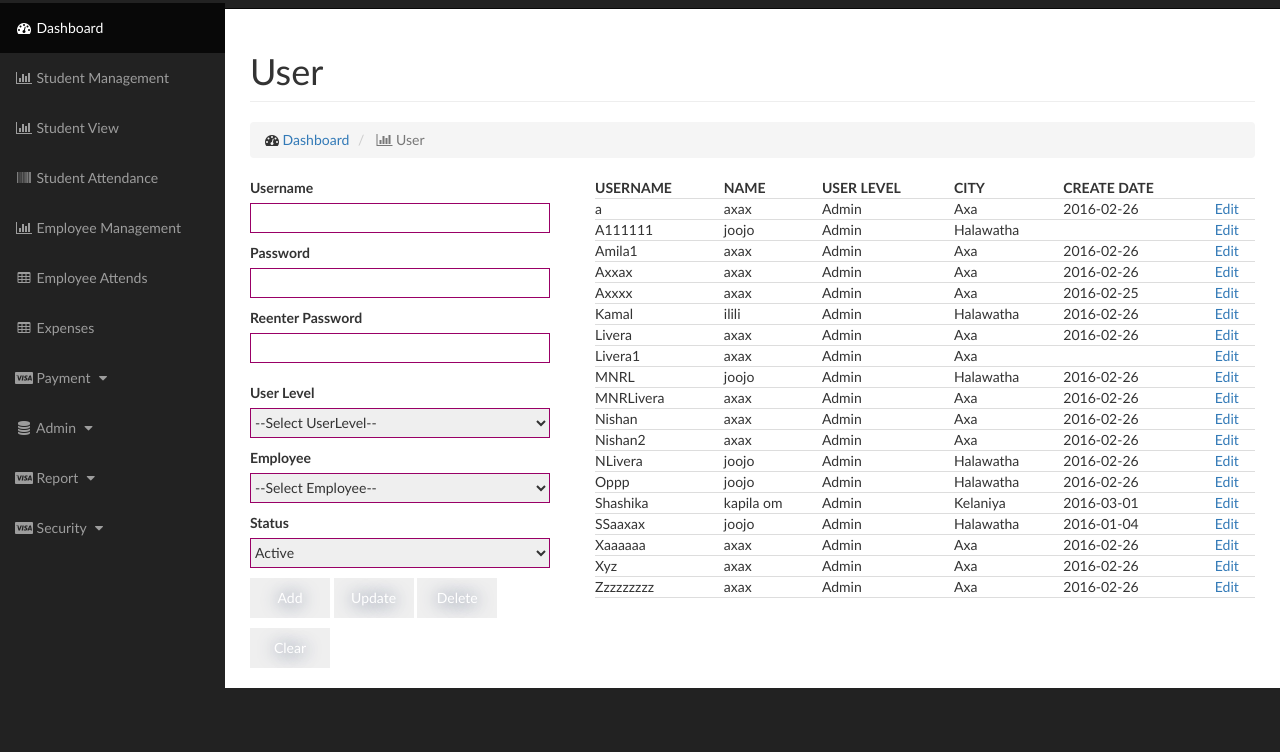
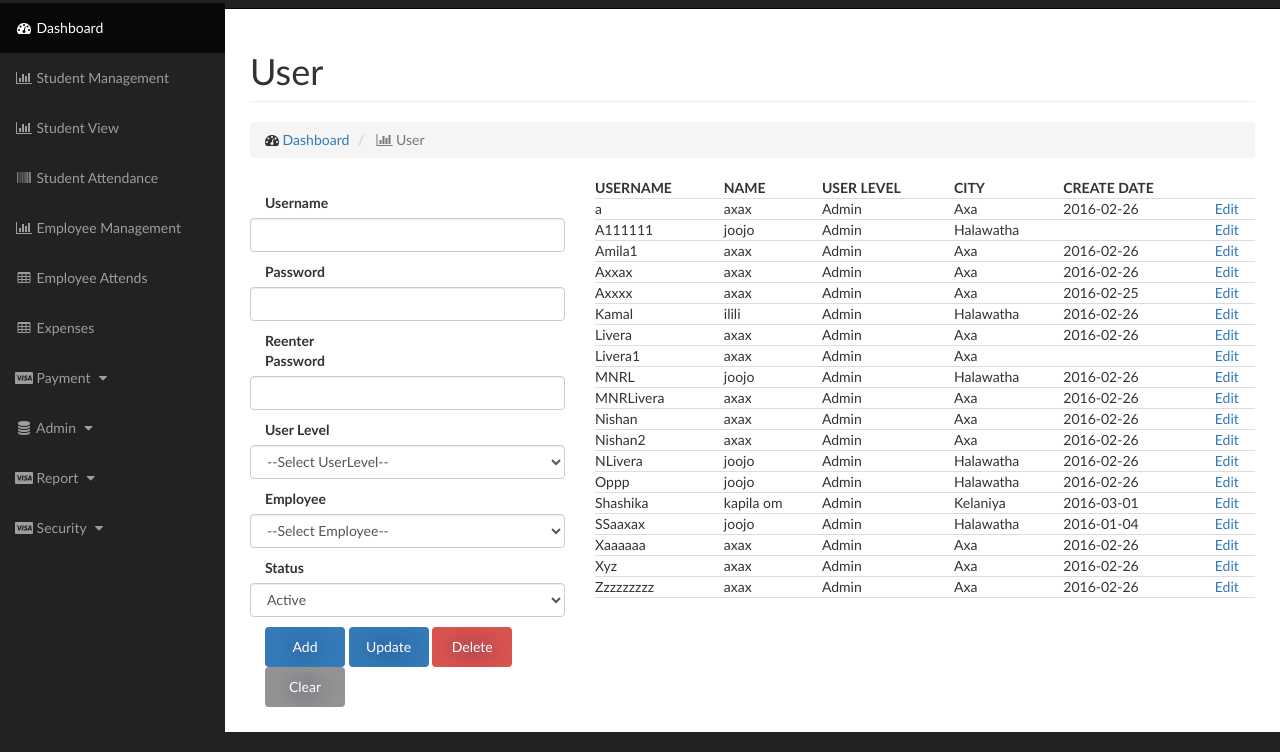
Before and after one commit to ibsinfos/kelani, a PHP site: page /user.php in a window 1280 px wide. Shown: the part 48-800 px from the top of the page. Run offline with PHP 8.4, Linux system fonts and the light colour scheme; a user stored in the database is signed in; data comes from the database, SQL or seed files in the repository.

Commit message:
Update the user form design

```diff
--- a/user.php
+++ b/user.php
@@ -9,7 +9,6 @@
     <meta name="viewport" content="width=device-width, initial-scale=1">
     <meta name="description" content="">
     <meta name="author" content="">
-
 
 
     <!-- Bootstrap Core CSS -->
@@ -37,33 +36,31 @@
 
     <script type="text/javascript">
 
-        document.addEventListener("DOMContentLoaded", function() {
+        document.addEventListener("DOMContentLoaded", function () {
 
             // JavaScript form validation
 
-            var checkPassword = function(str)
-            {
+            var checkPassword = function (str) {
                 var re = /^(?=.*\d)(?=.*[a-z])(?=.*[A-Z]).{6,}$/;
                 return re.test(str);
             };
 
-            var checkForm = function(e)
-            {
-                if(this.usernamex.value == "") {
+            var checkForm = function (e) {
+                if (this.usernamex.value == "") {
                     alert("Error: Username cannot be blank!");
                     this.usernamex.focus();
                     e.preventDefault(); // equivalent to return false
                     return;
                 }
                 re = /^\w+$/;
-                if(!re.test(this.usernamex.value)) {
+                if (!re.test(this.usernamex.value)) {
                     alert("Error: Username must contain only letters, numbers and underscores!");
                     this.usernamex.focus();
                     e.preventDefault();
                     return;
                 }
-                if(this.pwd1.value != "" && this.pwd1.value == this.pwd2.value) {
-                    if(!checkPassword(this.pwd1.value)) {
+                if (this.pwd1.value != "" && this.pwd1.value == this.pwd2.value) {
+                    if (!checkPassword(this.pwd1.value)) {
                         alert("The password you have entered is not valid!");
                         this.pwd1.focus();
                         e.preventDefault();
@@ -83,13 +80,12 @@
 
             // HTML5 form validation
 
-            var supports_input_validity = function()
-            {
+            var supports_input_validity = function () {
                 var i = document.createElement("input");
                 return "setCustomValidity" in i;
             }
 
-            if(supports_input_validity()) {
+            if (supports_input_validity()) {
                 var usernameInput = document.getElementById("txtUsername");
                 usernameInput.setCustomValidity(usernameInput.title);
 
@@ -100,13 +96,13 @@
 
                 // input key handlers
 
-                usernameInput.addEventListener("keyup", function() {
+                usernameInput.addEventListener("keyup", function () {
                     usernameInput.setCustomValidity(this.validity.patternMismatch ? usernameInput.title : "");
                 }, false);
 
-                pwd1Input.addEventListener("keyup", function() {
+                pwd1Input.addEventListener("keyup", function () {
                     this.setCustomValidity(this.validity.patternMismatch ? pwd1Input.title : "");
-                    if(this.checkValidity()) {
+                    if (this.checkValidity()) {
                         pwd2Input.pattern = this.value;
                         pwd2Input.setCustomValidity(pwd2Input.title);
                     } else {
@@ -115,7 +111,7 @@
                     }
                 }, false);
 
-                pwd2Input.addEventListener("keyup", function() {
+                pwd2Input.addEventListener("keyup", function () {
                     this.setCustomValidity(this.validity.patternMismatch ? pwd2Input.title : "");
                 }, false);
 
@@ -125,15 +121,16 @@
 
     </script>
 
-</head><body>
+</head>
+<body>
 
 <?php
 include_once './inc/top.php';
 include_once 'dbconfig.php'; //Connect to database
 
-if(isset($_GET['edit'])){
+if (isset($_GET['edit'])) {
     $id = trim($_GET['edit']);
-    $query = "SELECT Username, Password, UserLevel_tbl_id, Emp_id, CreateUser, CreateDate, Status, Username FROM user_tbl WHERE Username='".$id."'";
+    $query = "SELECT Username, Password, UserLevel_tbl_id, Emp_id, CreateUser, CreateDate, Status, Username FROM user_tbl WHERE Username='" . $id . "'";
     $result = getData($query);
     if (mysqli_num_rows($result) > 0) {
         while ($row = mysqli_fetch_assoc($result)) {
@@ -144,8 +141,7 @@ if(isset($_GET['edit'])){
             $CreateUser = $row['CreateUser'];
             $Status = $row['Status'];
         }
-    }
-    else{
+    } else {
         $Username = "";
         $Password = "";
         $UserLevel_tbl_id = "";
@@ -156,8 +152,7 @@ if(isset($_GET['edit'])){
 //	var_dump($_POST);
 //	die();
 
-}
-else{
+} else {
     $Username = "";
     $Password = "";
     $UserLevel_tbl_id = "";
@@ -181,7 +176,7 @@ else{
                     </h1>
                     <ol class="breadcrumb">
                         <li>
-                            <i class="fa fa-dashboard"></i>  <a href="index.php">Dashboard</a>
+                            <i class="fa fa-dashboard"></i> <a href="index.php">Dashboard</a>
                         </li>
                         <li class="active">
                             <i class="fa fa-bar-chart-o"></i> User
@@ -192,16 +187,29 @@ else{
             <!-- /.row -->
             <div class="row">
                 <div class="col-lg-4">
-                    <form method="post" action="controller/userController.php" target="_self" data-toggle="validator" id="usrmng">
-                        <label>Username</label><br/>
-                        <input id="txtUsername" value="" title="Username must not be blank and contain only letters, numbers and underscores." type="text" required pattern="\w+" name="usernamex">
-                        <label>Password</label><br/>
-                        <input id="pwd1" title="Password must contain at least 6 characters, including UPPER/lowercase and numbers." type="password" required pattern="(?=.*\d)(?=.*[a-z])(?=.*[A-Z]).{6,}" name="pwd1">
-                        <label>Reenter Password</label><br/>
-                        <input id="txtRePw" title="Please enter the same Password as above." type="password" required pattern="(?=.*\d)(?=.*[a-z])(?=.*[A-Z]).{6,}" name="pwd2"></p>
-                        <label>User Level</label><br/>
-                        <select name="cmbUserLevel" id="cmbUserLevel">
-                            <option value='0'>        --Select UserLevel--</option>
+                    <form method="post" action="controller/userController.php" target="_self" data-toggle="validator"
+                          id="usrmng">
+                        <div class="form-group">
+                            <label class="control-label col-md-4">Username</label>
+                            <input class="form-control col-md-8" id="txtUsername" value=""
+                                   title="Username must not be blank and contain only letters, numbers and underscores."
+                                   type="text" required pattern="\w+" name="usernamex">
+                        </div>
+                        <div class="form-group">
+                            <label class="control-label col-md-4">Password</label>
+                            <input class="form-control col-md-8" id="pwd1"
+                                   title="Password must contain at least 6 characters, including UPPER/lowercase and numbers."
+                                   type="password" required pattern="(?=.*\d)(?=.*[a-z])(?=.*[A-Z]).{6,}" name="pwd1">
+                        </div>
+                        <div class="form-group">
+                            <label class="control-label col-md-4">Reenter Password</label>
+                            <input class="form-control col-md-8" id="txtRePw" title="Please enter the same Password as above." type="password"
+                                   required pattern="(?=.*\d)(?=.*[a-z])(?=.*[A-Z]).{6,}" name="pwd2"></p>
+                        </div>
+                        <div class="form-group">
+                            <label class="control-label col-md-4">User Level</label><br/>
+                            <select class="form-control col-md-8" name="cmbUserLevel" id="cmbUserLevel">
+                                <option value='0'> --Select UserLevel--</option>
                                 <?php
                                 include_once 'dbconfig.php';
                                 $query = 'SELECT * FROM userlevel_tbl;';
@@ -210,15 +218,17 @@ else{
                                     // output data of each row
                                     while ($row = mysqli_fetch_assoc($result)) {
                                         $selected = $row['id'] == $UserLevel_tbl_id ? 'selected' : '';
-                                    echo "<option ". $selected ." value='".$row['id']."'>".$row['lavel_name']."</option>";
+                                        echo "<option " . $selected . " value='" . $row['id'] . "'>" . $row['lavel_name'] . "</option>";
                                     }
                                 }
                                 ?>
 
-                        </select><br />
-                        <label>Employee</label><br/>
-                        <select name="cmbEmployee" id="cmbEmployee">
-                            <option value='0'>        --Select Employee--</option>
+                            </select>
+                        </div>
+                        <div class="form-group">
+                            <label class="control-label col-md-4">Employee</label><br/>
+                            <select class="form-control col-md-8" name="cmbEmployee" id="cmbEmployee">
+                                <option value='0'> --Select Employee--</option>
                                 <?php
                                 include_once 'dbconfig.php';
                                 $query = 'SELECT * FROM employee_tb';
@@ -227,26 +237,29 @@ else{
                                     // output data of each row
                                     while ($row = mysqli_fetch_assoc($result)) {
                                         $selected = $row['Emp_id'] == $Emp_id ? 'selected' : '';
-                                    echo "<option ". $selected ." value='".$row['Emp_id']."'>".$row['Name']."</option>";
+                                        echo "<option " . $selected . " value='" . $row['Emp_id'] . "'>" . $row['Name'] . "</option>";
                                     }
                                 }
                                 ?>
-                        </select><br />
-                        <label>Status</label><br/>
-
-                        <select name='cmbStatus' id="cmbStatus">
+                            </select>
+                        </div>
+                        <div class="form-group">
+                            <label class="control-label col-md-4">Status</label>
+                            <select class="form-control col-md-8" name='cmbStatus' id="cmbStatus">
                                 <option <?php echo $Status == "1" ? 'selected' : '' ?> value='1'>Active</option>
                                 <option <?php echo $Status == "0" ? 'selected' : '' ?> value='0'>Deactive</option>
                             </select>
+                        </div>
+                        <input type="hidden" value="<?php echo date('Y-m-d'); ?>" name="dtpDatex">
+                        <input type="hidden"
+                               value="<?php echo ($_SESSION['user_session'] == 'loged') ? $_SESSION['username'] : 'User'; ?>"
+                               name="ssUser">
 
-                        <input type="hidden" value="<?php echo date('Y-m-d'); ?>" name="dtpDatex">
-                        <input type="hidden" value="<?php echo ($_SESSION['user_session']=='loged')?$_SESSION['username']: 'User'; ?>" name="ssUser">
-
-                        <div>
-                            <input name="btnAdd" type="submit" value="Add"/>
-                            <input name="btnUpdate" onclick="" type="submit" value="Update"/>
-                            <input name="btnDelete" type="submit" value="Delete"/>
-                            <input name="btnClear" type="reset" value="Clear"/>
+                        <div class="form-group col-md-12">
+                                <input name="btnAdd" type="submit" value="Add" class="btn btn-primary"/>
+                                <input name="btnUpdate" onclick="" type="submit" value="Update" class="btn btn-primary"/>
+                                <input name="btnDelete" type="submit" value="Delete" class="btn btn-danger"/>
+                                <input name="btnClear" type="reset" value="Clear" class="btn btn-default"/>
                         </div>
                     </form>
                 </div>
@@ -269,8 +282,8 @@ WHERE u.Emp_id = e.Emp_id AND u.UserLevel_tbl_id = ul.id AND e.Branch_tbl_Branch
 						<th>CREATE DATE</th>
 						<th>&nbsp;</th>
                         </tr>";
-                    while($row = mysqli_fetch_array($result)){//Creates a loop to loop through results
-                        echo "<tr><td>" . $row['Username']. "</td><td>" . $row['NameInitial']. "</td><td>" . $row['lavel_name']. "</td><td>" . $row['City']. "</td><td>" . $row['CreateDate']. "</td><td><a href='user.php?edit=".$row['Username']."'>Edit</a></td></tr>";  //$row['index'] the index here is a field name
+                    while ($row = mysqli_fetch_array($result)) {//Creates a loop to loop through results
+                        echo "<tr><td>" . $row['Username'] . "</td><td>" . $row['NameInitial'] . "</td><td>" . $row['lavel_name'] . "</td><td>" . $row['City'] . "</td><td>" . $row['CreateDate'] . "</td><td><a href='user.php?edit=" . $row['Username'] . "'>Edit</a></td></tr>";  //$row['index'] the index here is a field name
                     }
                     echo "</table>"; //Close the table in HTML
                     connection_close(); //Make sure to close out the database connection
@@ -289,4 +302,5 @@ WHERE u.Emp_id = e.Emp_id AND u.UserLevel_tbl_id = ul.id AND e.Branch_tbl_Branch
 <!-- /#wrapper -->
 
 <?php include_once './inc/footer.php'; ?>
-</body></html>
+</body>
+</html>
```
Lines whose indentation alone changed are shown as unchanged.
